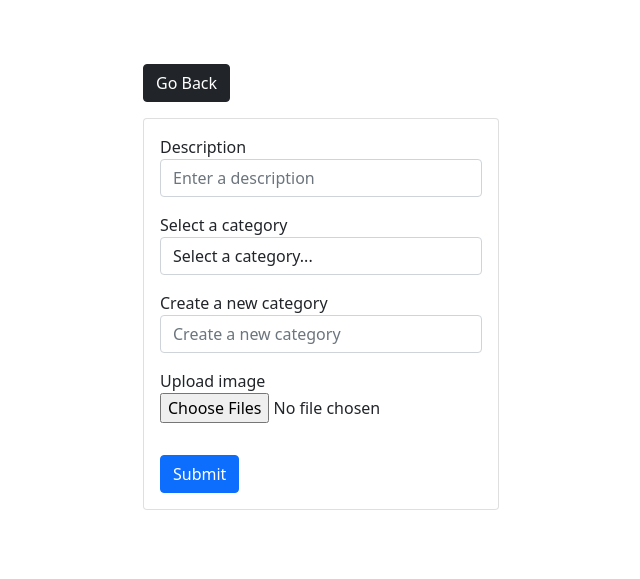
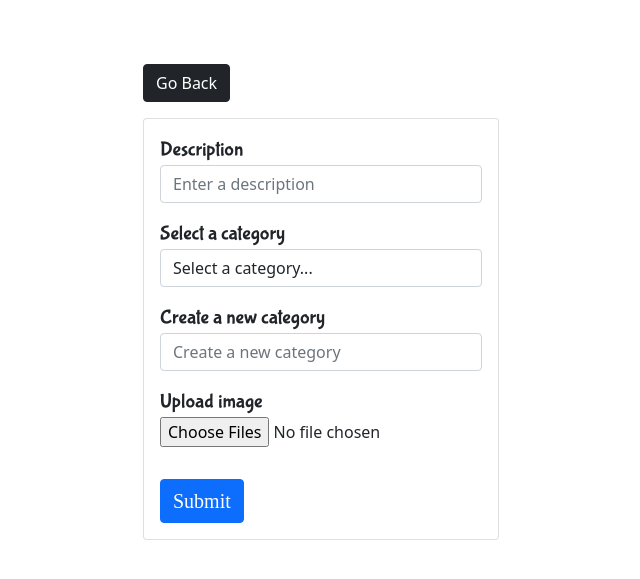
Before and after one commit to jimmy-oss/shutter-studio, a Django app: page /add/ in a window 1280 px wide. Shown: the top 579 px of the page, without its empty margins (319-959 px from the left). Run offline with Django 4.2, Linux system fonts and the light colour scheme; data that the repository does not hold is empty.

Commit message:
templating fonts

```diff
--- a/photos/templates/photos/add.html
+++ b/photos/templates/photos/add.html
@@ -10,6 +10,7 @@
     <!-- CSS only -->
     <link href="https://cdn.jsdelivr.net/npm/bootstrap@5.0.0-beta1/dist/css/bootstrap.min.css" rel="stylesheet"
         integrity="sha384-giJF6kkoqNQ00vy+HMDP7azOuL0xtbfIcaT9wjKHr8RbDVddVHyTfAAsrekwKmP1" crossorigin="anonymous">
+        <link href="https://fonts.googleapis.com/css2?family=Bubblegum+Sans&display=swap" rel="stylesheet">
 
 </head>
 
@@ -23,30 +24,30 @@
                     <form method='POST' action="" enctype="multipart/form-data">
                         {% csrf_token %}
                         <div class="form-group m-3">
-                            <label>Description</label>
+                            <label style="font-family: 'Bubblegum Sans', cursive; font-size:20px">Description</label>
                             <input required name="description" type="text" placeholder="Enter a description"
                                 class="form-control">
                         </div>
                         <div class="form-group m-3">
-                            <label>Select a category</label>
+                            <label style="font-family: 'Bubblegum Sans', cursive; font-size:20px">Select a category</label>
                             <select name="category" class="form-control">
                                 <option value='none'>Select a category...</option>
                                 {% for category in categories %}
-                                <option value='{{category.id}}'>{{category.name}}</option>
+                                <option value='{{category.id}}' style="font-family: 'Bubblegum Sans', cursive; font-size:20px">{{category.name}}</option>
                                 {% endfor %}
                             </select>
                         </div>
                         <div class="form-group m-3">
-                            <label>Create a new category</label>
+                            <label style="font-family: 'Bubblegum Sans', cursive; font-size:20px">Create a new category</label>
                             <input name="category_new" type="text" placeholder="Create a new category"
                                 class="form-control">
                         </div>
 
                         <div class="form-group m-3">
-                            <label>Upload image</label>
+                            <label style="font-family: 'Bubblegum Sans', cursive; font-size:20px">Upload image</label>
                             <input required name="images" type="file" multiple class="form-control-file">
                         </div>
-                        <button type='submit' class="btn btn-primary m-3">Submit</button>
+                        <button type='submit' class="btn btn-primary m-3" style="font-family:serif; font-size:20px">Submit</button>
                     </form>
                 </div>
             </div>
--- a/photos/templates/photos/gallery.html
+++ b/photos/templates/photos/gallery.html
@@ -13,8 +13,9 @@ integrity="sha384-wEmeIV1mKuiNpC+IOBjI7aAzPcEZeedi5yW5f2yOq55WWLwNGmvvx4Um1vskeM
  <style>
    .image-thumbail{
             height: 200px;
-        object-fit: cover;
+          object-fit: cover;
    }
+
  </style>
  </head>
  <body class="m-5">
```
Also changed, not shown: 1 other file.
